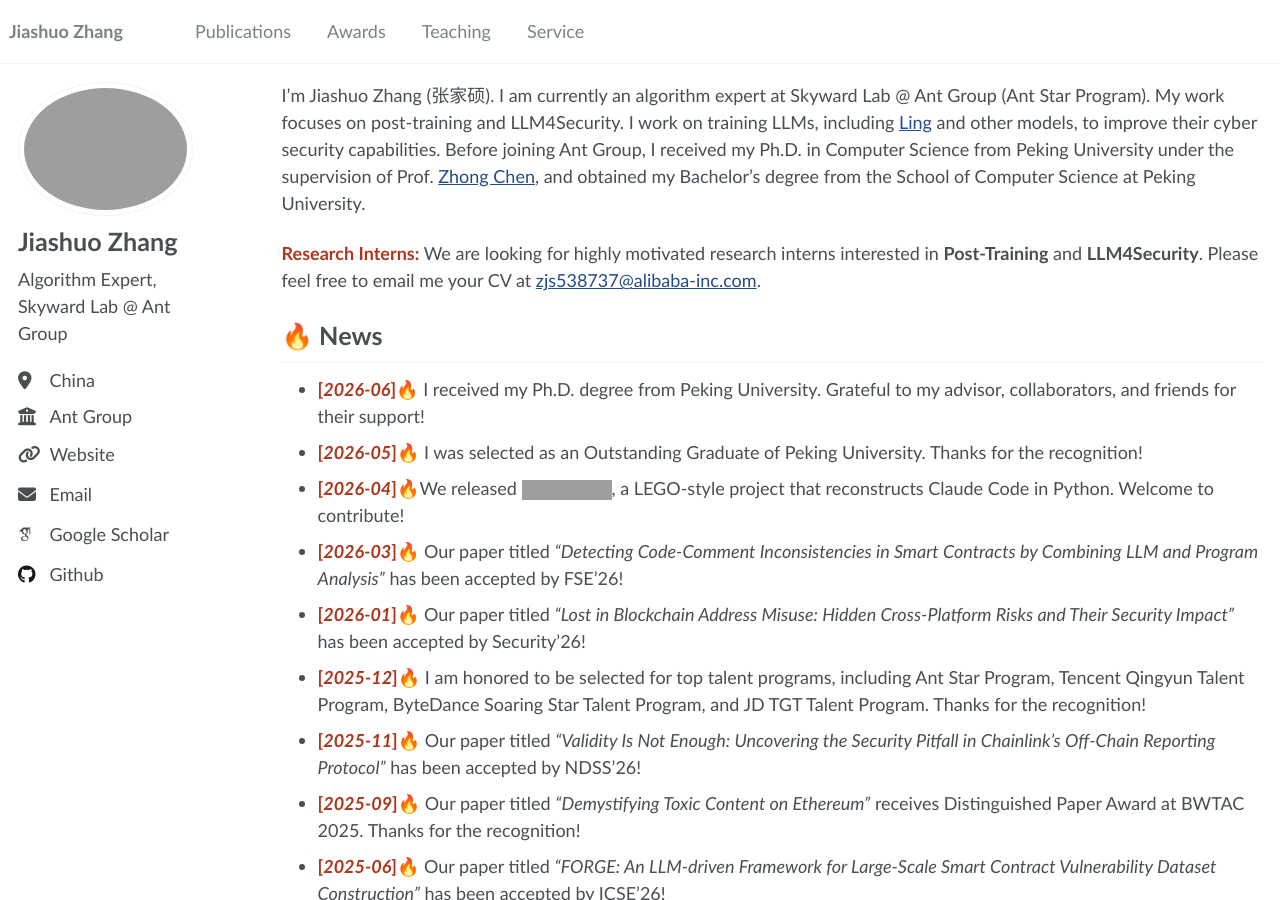
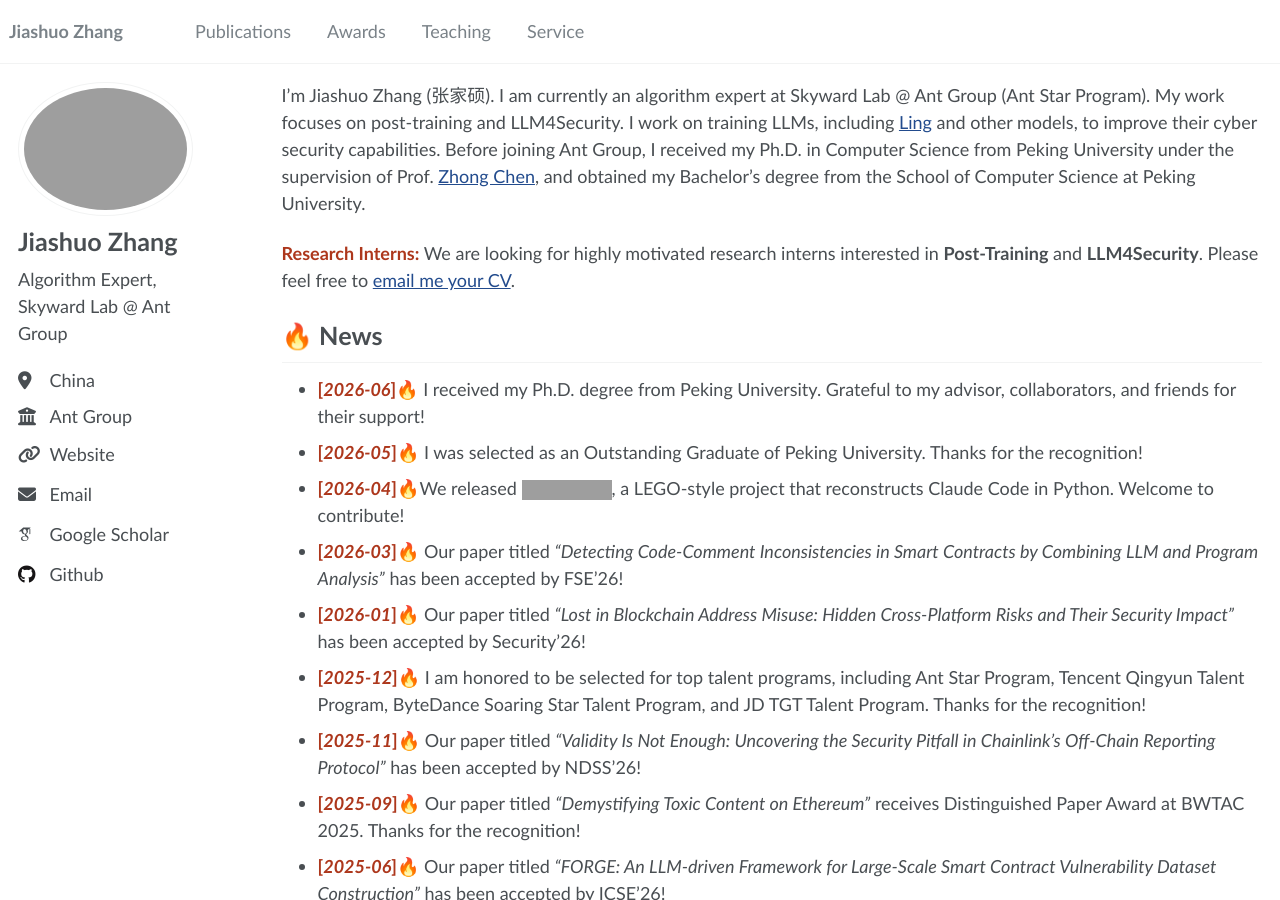
Before and after one commit to zhangjiashuo-cs/zhangjiashuo-cs.github.io, a Jekyll site: the page built from _pages/about.md, in a window 1280 px wide and 900 px high. Built offline with Jekyll 4.4.1, drawn with Linux system fonts in a browser that asks for light colours; some web fonts are replaced; grey boxes are pictures that could not be loaded.

Commit message:
Hide internship contact email behind link

```diff
--- a/_pages/about.md
+++ b/_pages/about.md
@@ -8,7 +8,7 @@ redirect_from:
 
 I’m Jiashuo Zhang (张家硕). I am currently an algorithm expert at Skyward Lab @ Ant Group (Ant Star Program). My work focuses on post-training and LLM4Security. I work on training LLMs, including [Ling](https://www.ant-ling.com/en/) and other models, to improve their cyber security capabilities. Before joining Ant Group, I received my Ph.D. in Computer Science from Peking University under the supervision of Prof. [Zhong Chen](https://cs.pku.edu.cn/info/1062/1605.htm), and obtained my Bachelor’s degree from the School of Computer Science at Peking University.
 
-<span style="color:#AD371C">**Research Interns:**</span> We are looking for highly motivated research interns interested in **Post-Training** and **LLM4Security**. Please feel free to email me your CV at <a href="mailto:zjs538737@alibaba-inc.com">zjs538737@alibaba-inc.com</a>.
+<span style="color:#AD371C">**Research Interns:**</span> We are looking for highly motivated research interns interested in **Post-Training** and **LLM4Security**. Please feel free to <a href="mailto:zjs538737@alibaba-inc.com">email me your CV</a>.
 
 # 🔥 News
 
```
